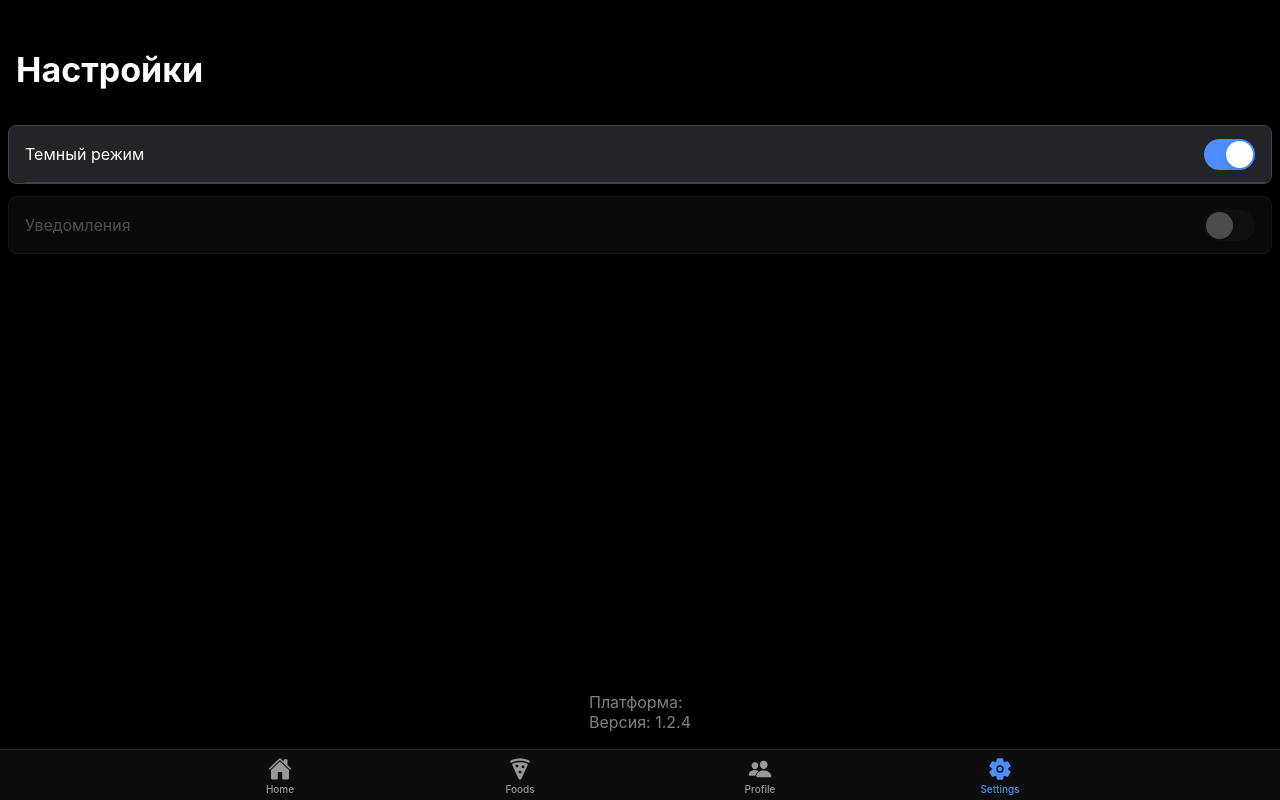
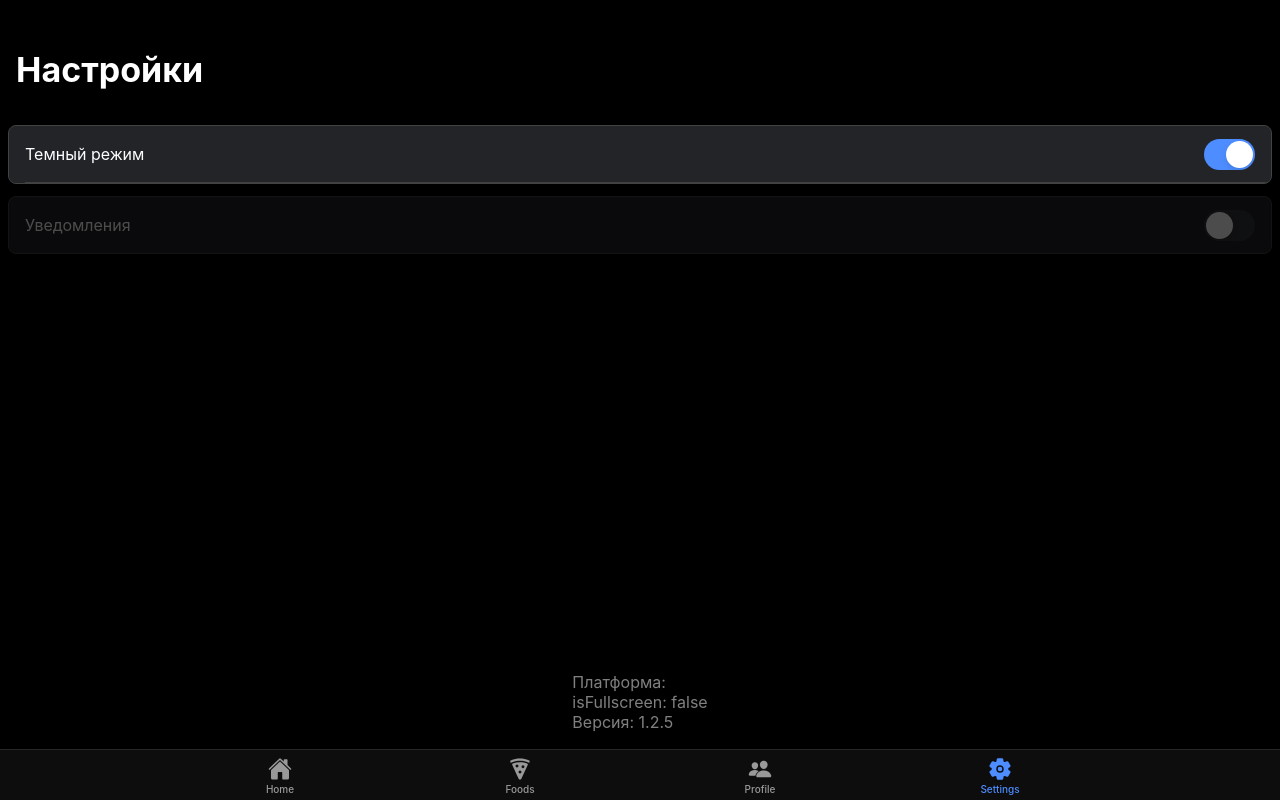
Before and after one commit to Nurtimax/nur-max, a React (Vite) app: page /settings in a window 1280 px wide. Built offline with nearby package versions, Linux system fonts and the light colour scheme.

Commit message:
feat: bump version to 1.2.5 and include isFullscreen state in SettingsContent

```diff
--- a/package.json
+++ b/package.json
@@ -1,7 +1,7 @@
 {
   "name": "nur-max",
   "private": true,
-  "version": "1.2.4",
+  "version": "1.2.5",
   "type": "module",
   "scripts": {
     "dev": "vite",
--- a/src/pages/settings/components/Content.tsx
+++ b/src/pages/settings/components/Content.tsx
@@ -21,7 +21,7 @@ const SettingsContent: FC<IProps> = ({ title }) => {
     document.documentElement.classList.toggle("ion-palette-dark", shouldAdd);
   };
 
-  const { platform } = useTelegramFullscreen();
+  const { platform, isFullscreen } = useTelegramFullscreen();
 
   return (
     <IonContent fullscreen>
@@ -51,6 +51,9 @@ const SettingsContent: FC<IProps> = ({ title }) => {
         <div className={classes.version}>
           <div>
             <p className={classes.versionText}>Платформа: {platform || ""}</p>
+            <p className={classes.versionText}>
+              isFullscreen: {isFullscreen ? "true" : "false"}
+            </p>
             <p className={classes.versionText}>Версия: {jsonFile.version}</p>
           </div>
         </div>
```
